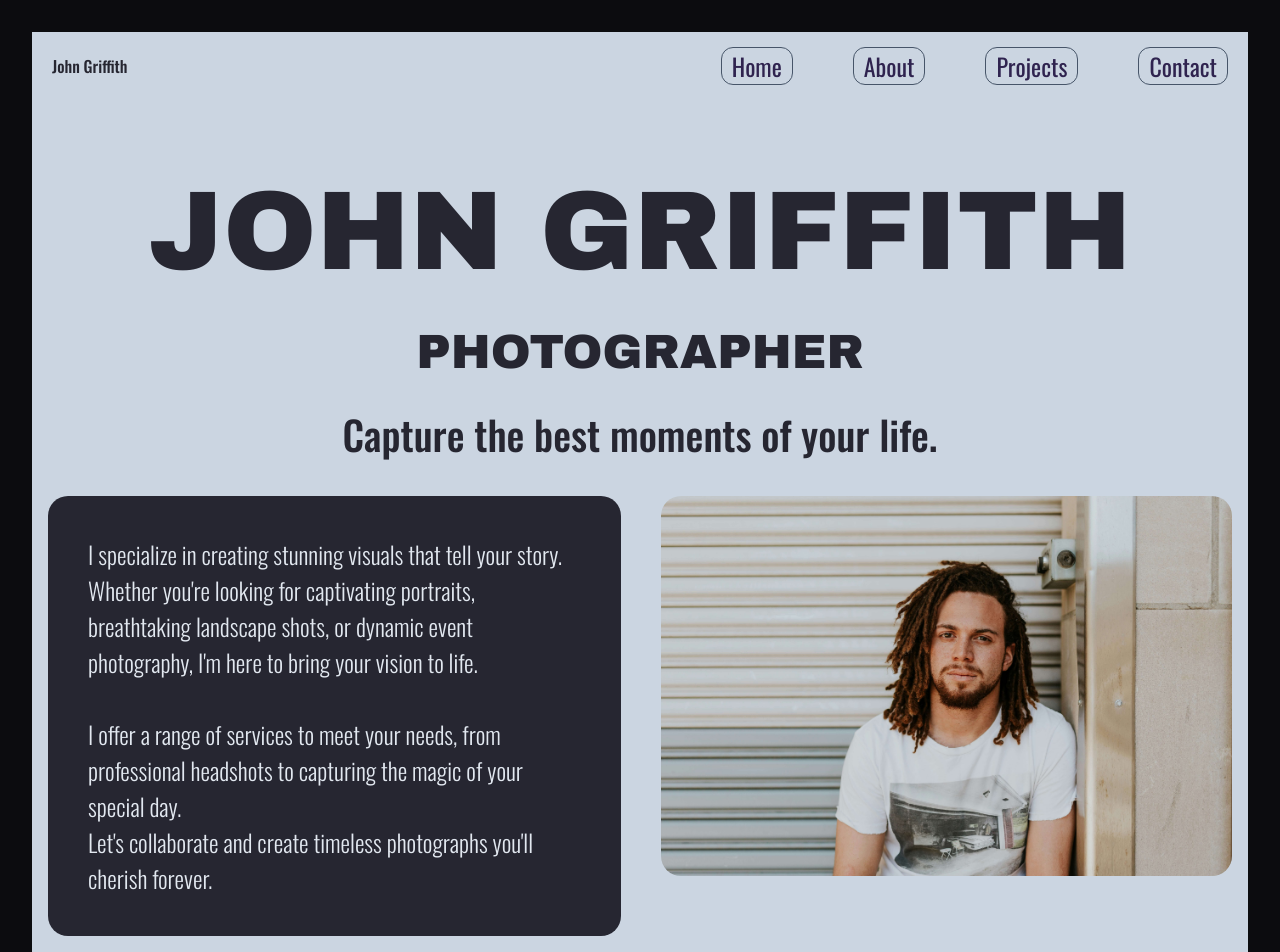
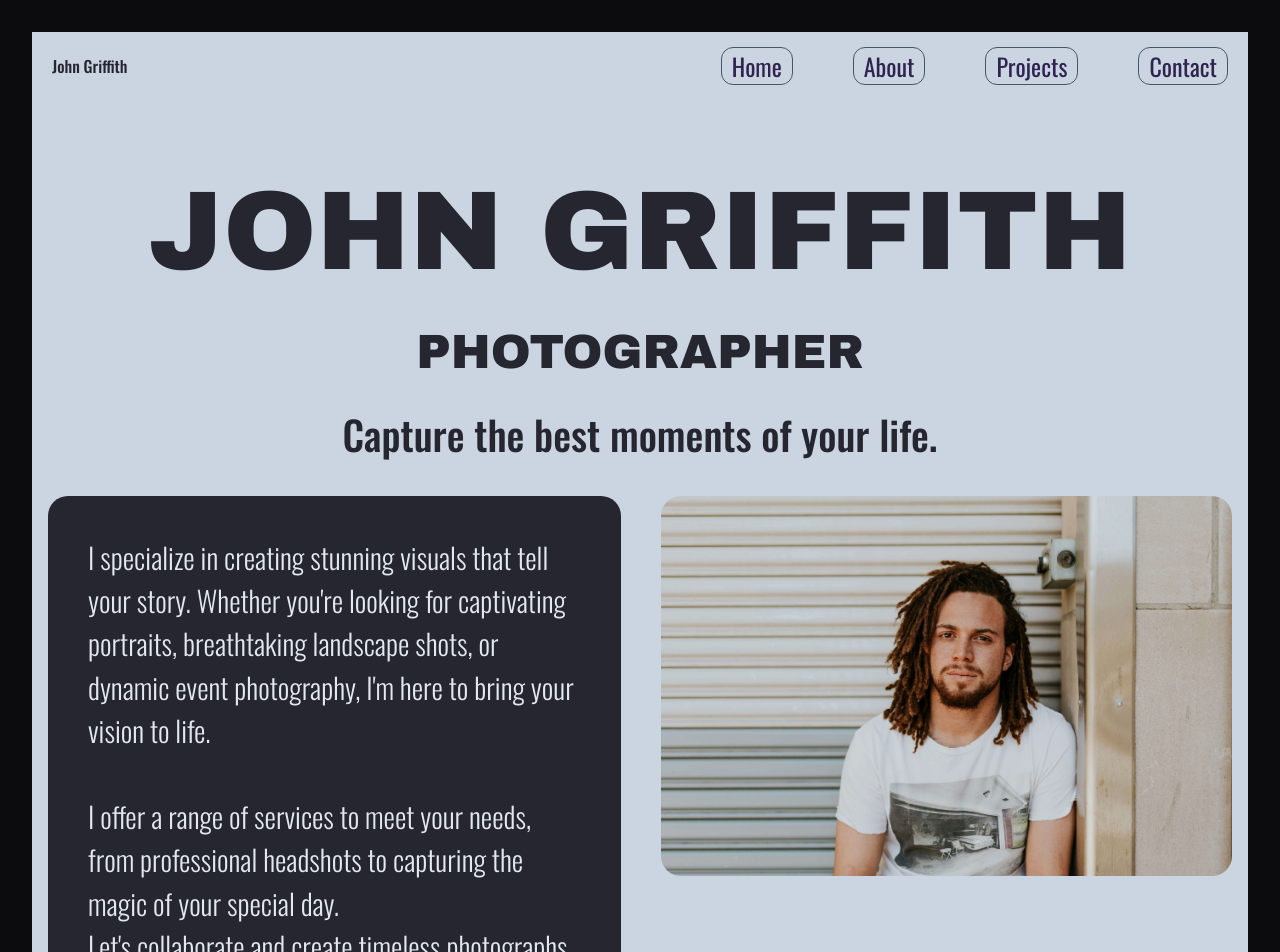
Before and after one commit to Thebuilderekes/give-a-thing, a React (Vite) app: page / in a window 1280 px wide. Shown: the top 952 px of the page. Built offline with nearby package versions, Linux system fonts and the light colour scheme.

Commit message:
Update HeroContent.jsx
increase text size

```diff
--- a/src/components/Shared/HeroContent/HeroContent.jsx
+++ b/src/components/Shared/HeroContent/HeroContent.jsx
@@ -13,7 +13,7 @@ const HeroContent = ({ title, job, description, content, heroImage }) => {
         {description}
       </h3>
       <div className="animate-slidein700 opacity-0 flex flex-col-reverse md:flex-row px-2 lg:px-4 gap-[2.5rem] mt-4">
-        <div className="bg-[#262631] text-[1rem] lg:text-[1.5rem] oswald-light w-auto lg:w-1/2 text-white p-[1.5rem] lg:p-[2.5rem] rounded-[20px]">
+        <div className="bg-[#262631] text-[1.5rem] lg:text-[1.8rem] oswald-light w-auto lg:w-1/2 text-white p-[1.5rem] lg:p-[2.5rem] rounded-[20px]">
           {content}
         </div>
         <div className=" rounded-[20px] w-auto lg:w-1/2">{heroImage}</div>
```
